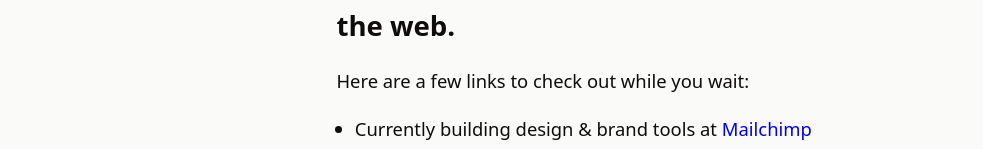
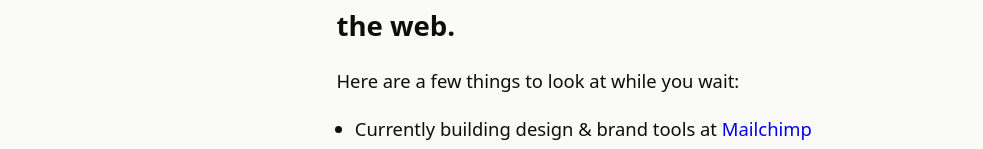
Before and after one commit to lukemoderwell/lukemoderwell, a Next.js app: page / in a window 1280 px wide. Shown: the part 161-310 px from the top of the page, without its empty margins (0-983 px from the left). Built offline with nearby package versions, Linux system fonts and the light colour scheme; no server answers.

Commit message:
change text

```diff
--- a/pages/index.js
+++ b/pages/index.js
@@ -17,7 +17,7 @@ export default function Home() {
             {widont("Hi, I'm Luke. Welcome to my little slice of the web.")}
           </h2>
 
-          <p>Here are a few links to check out while you wait:</p>
+          <p>Here are a few things to look at while you wait:</p>
           <ul>
             <li>
               Currently building design &amp; brand tools at{' '}
```
